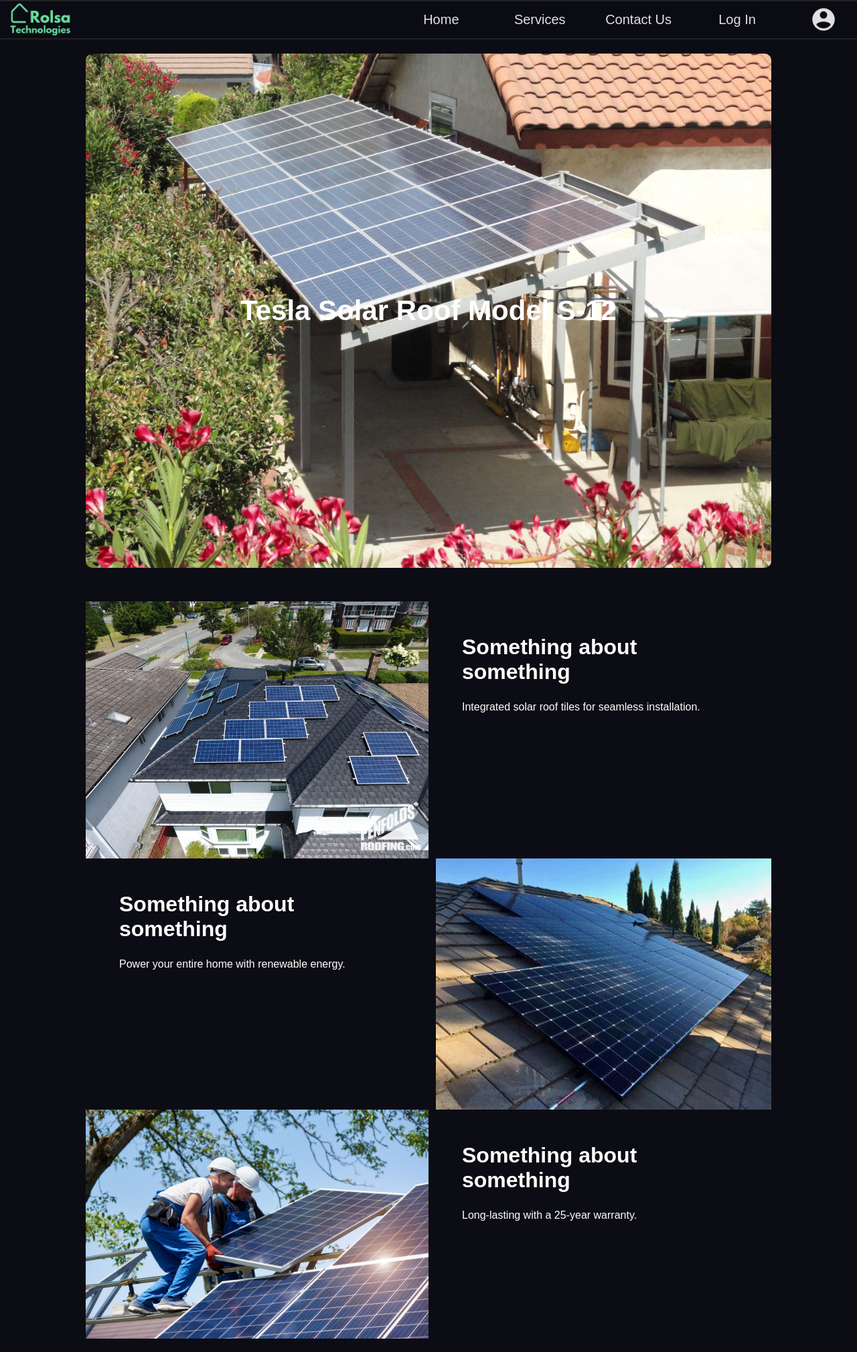
After one commit to examaccount88041/250307-project-practice, a Flask app: a page that uses rolsa webapp 250324/templates/toolbar.html in a window 1280 px wide. The commit adds this page. Shown: the whole page at 67% size. Run offline with Flask 3, Linux system fonts and the light colour scheme.

Commit message:
Add files via upload

```diff
--- a/rolsa webapp 250324/app.py
+++ b/rolsa webapp 250324/app.py
@@ -1,10 +1,12 @@
-import re
+
 import secrets
 import sqlite3
 import os
+import csv
 from flask import Flask, render_template, request, redirect, url_for, session, flash
 import bcrypt
 from validation_functions import is_valid_email, is_valid_password, is_valid_phone
+
 
 app = Flask(__name__)
 
@@ -15,6 +17,8 @@ app.secret_key = secret_key
 app.config['SESSION_COOKIE_SECURE'] = True  # Send cookies over HTTPS only
 app.config['SESSION_COOKIE_HTTPONLY'] = True  # Prevent JavaScript access
 app.config['SESSION_COOKIE_SAMESITE'] = 'Lax'  # CSRF protection
+
+products_csv_path = "static/csv/products.csv"
 
 
 # function to hash inputted password
@@ -44,6 +48,15 @@ def get_database_connection():
     #     cursor.execute('SELECT * FROM customers') <- query goes here
 
 
+def read_products_csv():
+    products = []
+    with open("static/csv/products.csv", newline='', encoding='utf-8') as csvfile:
+        csvreader = csv.DictReader(csvfile)
+        for row in csvreader:
+            products.append(row)
+    return products
+
+
 # passing session data
 @app.context_processor
 def inject_user():
@@ -61,6 +74,25 @@ def index():
 @app.route('/home')
 def home():
     return render_template('home.html')
+
+
+# list products page
+@app.route('/services')
+def services():
+    products = read_products_csv()
+    return render_template('services.html', products=products)
+
+
+# product profile, product information passed through csv from previous page
+@app.route('/product/<product_name>')
+def product_detail(product_name):
+    products = read_products_csv()
+    # Find the product by its name
+    product = next((prod for prod in products if prod['Name'] == product_name), None)
+    if product:
+        return render_template('product_profile.html', product=product)
+    else:
+        return "Product not found", 404
 
 
 # login page
@@ -84,30 +116,36 @@ def login():
     cursor.execute('SELECT * FROM customers WHERE email = ?', (email,))
     user = cursor.fetchone()
 
-    # DEVELOPER TO REMOVE
+
+
     if user:
         print("Email found")
+
+        try:
+            if check_password(password, user['password']):  # if hashed passwords match
+                session['user_id'] = user['customer_id']  # store user id in session
+
+                print("Successful login!")
+                print("Logged in as ", user['customer_id'])
+
+
+                conn.close()
+                return redirect(url_for('home'))  # redirects after successful login
+
+            else:  # if the email or passwords do not match
+                flash("Invalid credentials")
+                print("invalid credentials")
+                conn.close()
+                return redirect(url_for('login'))  # redirect to login page
+        except:
+            flash("We are having problems on our side. Please try again later.")
+            print("Database is not connected")
+            return redirect(url_for('login'))
+
     else:
         print("Email not found")
-
-    if check_password(password, user['password']):  # if hashed passwords match
-        session['user_id'] = user['customer_id']  # store user id in session
-        print("Successful login!")
-
-        if user:
-            print("Logged in as ", user['customer_id'])
-        else:
-            print("User is false for some reason")
-
-        conn.close()
-        return redirect(url_for('home'))  # redirects after successful login
-
-    else:  # if the email or passwords do not match
         flash("Invalid credentials")
-        print("invalid credentials")
-        conn.close()
-        return redirect(url_for('login'))  # redirect to login page
-
+        return redirect(url_for('login'))
 
 # logout button
 @app.route('/logout')
--- /dev/null
+++ b/rolsa webapp 250324/static/csv/products.csv
@@ -0,0 +1,25 @@
+productID,Name,Price,Category,Description1,Description2,Description3
+1,"SunPower SP-400 High Efficiency Solar Panel",£299,"Solar Panels","Up to 22% efficiency for maximum energy conversion.","Durable and weather-resistant design.","Perfect for residential and commercial use."
+2,"Tesla Solar Roof Model S-12",£8999,"Solar Panels","Integrated solar roof tiles for seamless installation.","Power your entire home with renewable energy.","Long-lasting with a 25-year warranty."
+3,"EcoFlow Solar Power Bank 200W",£149,"Solar Panels","Portable solar charger for off-grid power.","Eco-friendly power source for emergencies.","Compact design, easy to carry and use."
+4,"Renogy 400W Solar Panel Kit RSP-400",£1299,"Solar Panels","Complete solar panel system with inverter and mounting.","Ideal for reducing energy bills in off-grid locations.","Quick and easy installation with pre-drilled holes."
+5,"Goal Zero Boulder 100W Solar Panel",£249,"Solar Panels","Compact and rugged solar panel for outdoor use.","Charges devices like phones, tablets, and cameras.","Ideal for RVs, camping, and emergency use."
+6,"FlexSolar FSP-250 Flexible Solar Panel",£199,"Solar Panels","Lightweight and flexible for curved surfaces.","Perfect for RVs, boats, and off-grid use.","Durable construction for harsh weather conditions."
+7,"Anker PowerPort Solar Lite 21W",£79,"Solar Panels","Ultra-portable 21W solar charger for devices.","Fast charging with dual USB ports.","Weatherproof design for outdoor adventures."
+8,"ChargePoint Home Flex EV Charger CP-HF-240",£599,"EV Charging Stations","Flexible Level 2 EV charger for home use.","Charges up to 25 miles of range per hour.","Compatible with all EVs and plug-in hybrids."
+9,"Tesla Wall Connector Model X-HQ",£499,"EV Charging Stations","Fast home charging for Tesla vehicles.","Sleek design with a 24-foot cable.","Smart features, including Wi-Fi connectivity."
+10,"JuiceBox 40 Smart EV Charging Station JBX-40",£649,"EV Charging Stations","Level 2 charging with Wi-Fi for remote monitoring.","25% faster charging speed than standard models.","Works with all EVs, including Teslas and Nissan Leafs."
+11,"ClipperCreek HCS-40P EV Charger Model 40P",£549,"EV Charging Stations","Level 2 charging station for home or business.","Compatible with all electric vehicles on the market.","Heavy-duty, UL-listed for safety and durability."
+12,"Schneider Electric EVlink Wallbox EV Charger EVL-40",£599,"EV Charging Stations","Compact and efficient home charging station.","Easy installation with built-in Wi-Fi for monitoring.","Weather-resistant for outdoor use and smart charging."
+13,"Enel X JuiceBox 48 Smart Charger JBX-48",£799,"EV Charging Stations","Fast 48-amp Level 2 charger for home or business.","App-controlled charging with energy tracking.","Compatible with all EVs and plug-in hybrids."
+14,"Nest Learning Thermostat 3rd Gen T3007ES",£249,"Smart Home Devices","Automatically adjusts temperature to save energy.","Learns your schedule and preferences over time.","Works with Google Home for voice control."
+15,"Amazon Echo Show 8 2nd Gen B09B18Q7LP",£129,"Smart Home Devices","8-inch HD screen for Alexa video calls and smart home control.","Display weather, news, and your calendar.","Compatible with Alexa smart home devices."
+16,"Philips Hue White and Color Ambiance Light Bulb A19 60W",£49,"Smart Home Devices","Smart LED bulb with 16 million colors.","Control brightness and colors with your smartphone or voice.","Works with Alexa, Google Assistant, and Apple HomeKit."
+17,"Ring Video Doorbell 3 Plus B08BFG9BQF",£199,"Smart Home Devices","HD video with advanced motion detection.","Two-way audio and night vision for enhanced security.","Works with Alexa for smart home integration."
+18,"August Smart Lock Pro 3rd Gen ASL-3",£229,"Smart Home Devices","Keyless entry with secure app control.","Works with most home automation systems.","Tamper-resistant and easy to install on existing deadbolts."
+19,"Arlo Pro 4 Spotlight Camera VMC4050P",£199,"Smart Home Devices","4K UHD video quality with color night vision.","Wire-free design for flexible installation.","Compatible with Alexa, Google Assistant, and Apple HomeKit."
+20,"Wyze Cam V3 With Color Night Vision",£35,"Smart Home Devices","1080p HD video with color night vision.","Two-way audio and motion detection alerts.","Works with Alexa and Google Assistant for smart home integration."
+21,"Samsung SmartThings Hub V3 STP-3",£79,"Smart Home Devices","Central control hub for all your smart home devices.","Works with Alexa, Google Home, and Zigbee devices.","Expandable system to integrate more gadgets."
+22,"Leviton Decora Smart Wi-Fi Switch DW15S-1BZ",£44,"Smart Home Devices","Wi-Fi enabled smart light switch for home automation.","No hub required; works directly with Alexa and Google Assistant.","Create custom schedules for energy savings."
+23,"Ecobee SmartThermostat With Voice Control EB-STAT-03",£249,"Smart Home Devices","Voice-controlled smart thermostat with Alexa built-in.","Automatically adjusts temperature based on your schedule.","Energy savings with remote control from your phone."
+24,"TP-Link Kasa Smart Plug KP105",£19,"Smart Home Devices","Smart plug for controlling devices remotely.","Works with Alexa and Google Assistant for voice control.","Energy-saving mode to reduce electricity consumption."
--- a/rolsa webapp 250324/static/styles.css
+++ b/rolsa webapp 250324/static/styles.css
@@ -6,6 +6,8 @@
 
 body {
     background: rgb(12, 12, 20);
+    display: flex;
+    justify-content: center;
 }
 
 .body-2 {
@@ -14,8 +16,6 @@ body {
     margin: 0;
     background: rgb(12, 12, 20);
     width: 80vw;
-    height: 2000px;
-    justify-self: center;
 }
 
 .toolbar-container {
@@ -94,6 +94,7 @@ body {
 .home-page-container {
     position: relative;
     top: 100px;
+    right: 25px;
     display: flex;
     flex-direction: row;
     margin: 20px;
--- /dev/null
+++ b/rolsa webapp 250324/templates/product_profile.html
@@ -0,0 +1,105 @@
+<!DOCTYPE html>
+<html lang="en">
+<head>
+    <meta charset="UTF-8">
+    <title>Title</title>
+    <link rel="stylesheet" href="../static/styles.css">
+    <style>
+        .title-container {
+            position: relative;
+            top: 100px;
+            height: auto;
+            display: flex;
+            justify-content: center;
+            align-items: center;
+            margin-bottom: 150px;
+            }
+
+            .title-container img {
+                width: 100%;
+                height: 100%;
+                object-fit: cover; /* Ensure the image covers the container without distortion */
+                border-radius: 10px;
+            }
+
+            .title-container h1 {
+                position: absolute;
+                font-size: 42px;
+                color: white;
+                text-align: center;
+                text-wrap: normal;
+            }
+            .description-panel {
+                display: flex;
+            }
+
+            .description-panel img {
+                width: 50%;
+                height: auto;
+            }
+
+            .text-box {
+                color: white;
+                margin: 50px;
+            }
+
+            .text-box h1 {
+                margin-bottom: 25px;
+            }
+
+
+
+
+    </style>
+</head>
+<body>
+{% include 'toolbar.html' %}
+
+
+<div class="body-2">
+
+    <div class="title-container">
+
+        <img src="/static/images/solarpanel-main.jpg" alt="solar panel image">
+        <h1>{{ product['Name'] }}</h1>
+
+    </div>
+
+    <div class="description-panel">
+
+        <img src="/static/images/solarpanel-flexibleinstall.jpg" alt="Flexible installation image">
+
+        <div class="text-box">
+            <h1>Something about something</h1>
+            <p>{{ product['Description1'] }}</p>
+        </div>
+    </div>
+
+    <div class="description-panel">
+
+
+        <div class="text-box">
+            <h1>Something about something</h1>
+            <p>{{ product['Description2'] }}</p>
+        </div>
+
+        <img src="/static/images/panel-image-solarpanel.jpg" alt="Flexible installation image">
+
+    </div>
+
+    <div class="description-panel">
+
+        <img src="/static/images/solarpanelinstall1.jpeg" alt="Flexible installation image">
+
+        <div class="text-box">
+            <h1>Something about something</h1>
+            <p>{{ product['Description3'] }}</p>
+        </div>
+    </div>
+
+
+</div>
+
+
+</body>
+</html>
--- a/rolsa webapp 250324/templates/toolbar.html
+++ b/rolsa webapp 250324/templates/toolbar.html
@@ -5,7 +5,7 @@
     <div class="toolbar">
         <ul>
             <li><a href="/home">Home</a></li>
-            <li><a href="/products">Services</a></li>
+            <li><a href="/services">Services</a></li>
             <li><a href="/contact us">Contact Us</a></li>
 
             <!--which option shows if logged in or not-->
```
Also changed, not shown: rolsa webapp 250324/scripts/delete database entry.py (added, +19 -0 lines), rolsa webapp 250324/templates/services.html (added, +107 -0 lines), rolsa webapp 250324/identifier.sqlite (added), rolsa webapp 250324/instance/customerdata.db, rolsa webapp 250324/static/images/panel-image-evchargingstation.jpg (added), rolsa webapp 250324/static/images/panel-image-smarthomecontroller.jpg (added), rolsa webapp 250324/static/images/panel-image-solarpanel.jpg (added), rolsa webapp 250324/static/images/solarpanel-flexibleinstall.jpg (added), rolsa webapp 250324/static/images/solarpanel-main.jpg (added), rolsa webapp 250324/templates/home.html (indentation only).
